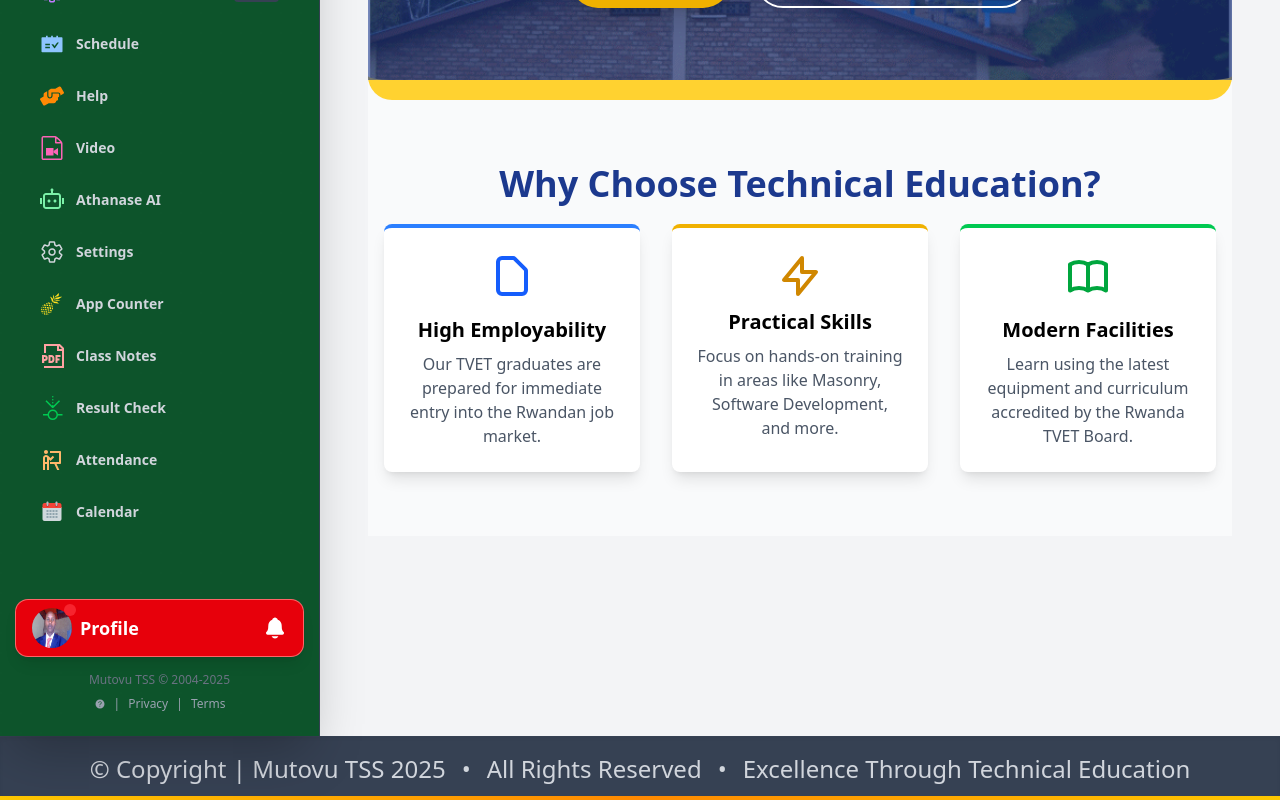
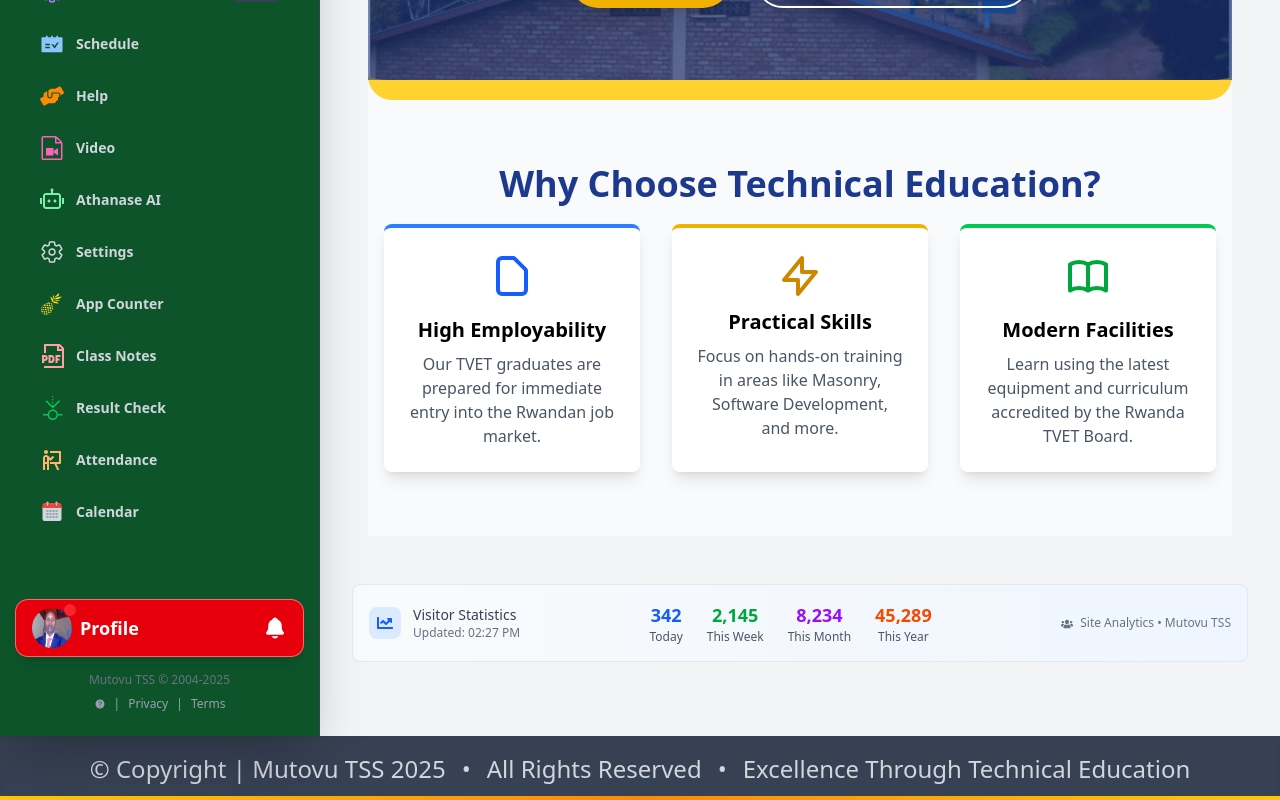
Before and after one commit to athanase12/mutovutss, a React (Vite) app: page / in a window 1280 px wide. Shown: the part 576-1376 px from the top of the page. Built offline with nearby package versions, Linux system fonts and the light colour scheme.

Commit message:
Update App.jsx

```diff
--- a/src/App.jsx
+++ b/src/App.jsx
@@ -1,4 +1,4 @@
-import React, { useState, useRef } from "react";
+import React, { useState, useRef, useEffect } from "react";
 import { BrowserRouter, Routes, Route, NavLink } from 'react-router-dom';
 // Assuming all pages components are available
 import Comp1 from "./pages/Comp1";
@@ -40,7 +40,7 @@ import { AiOutlineLoading3Quarters } from "react-icons/ai";
 import { IoIosThumbsUp, IoIosThumbsDown } from "react-icons/io";
 import { BsFillLightbulbFill, BsChatSquareQuoteFill, BsSearch } from "react-icons/bs";
 import { TbBrain, TbMoon, TbSun } from "react-icons/tb";
-import { FaBell, FaUserCircle, FaChevronRight, FaChevronLeft } from "react-icons/fa";
+import { FaBell, FaUserCircle, FaChevronRight, FaChevronLeft, FaUsers, FaChartLine } from "react-icons/fa";
 import { IoNotifications, IoHelpCircle } from "react-icons/io5";
 
 function App() {
@@ -49,6 +49,37 @@ function App() {
     const [activeHover, setActiveHover] = useState(null);
     const [searchOpen, setSearchOpen] = useState(false);
     const [notifications, setNotifications] = useState(3);
+    const [visitorStats, setVisitorStats] = useState({
+        today: 0,
+        thisWeek: 0,
+        thisMonth: 0,
+        thisYear: 0
+    });
+
+    // Initialize visitor statistics
+    useEffect(() => {
+        // Set initial values
+        const initialStats = {
+            today: 342,
+            thisWeek: 2145,
+            thisMonth: 8234,
+            thisYear: 45289
+        };
+
+        setVisitorStats(initialStats);
+
+        // Update stats every 5 minutes
+        const interval = setInterval(() => {
+            setVisitorStats(prev => ({
+                today: prev.today + Math.floor(Math.random() * 3),
+                thisWeek: prev.thisWeek + Math.floor(Math.random() * 5),
+                thisMonth: prev.thisMonth + Math.floor(Math.random() * 10),
+                thisYear: prev.thisYear + Math.floor(Math.random() * 15)
+            }));
+        }, 300000);
+
+        return () => clearInterval(interval);
+    }, []);
 
     // Enhanced NavLink classes with big underline effect
     const baseNavClass =
@@ -103,6 +134,48 @@ function App() {
         { to: "attendance", icon: <RiPresentationLine className="text-2xl" />, label: "Attendance", color: "text-orange-300" },
         { to: "calendar", icon: <FcCalendar className="text-2xl" />, label: "Calendar", color: "text-blue-200" }
     ];
+
+    // Minimal Visitor Statistics Component (Single line)
+    const MinimalVisitorStats = () => {
+        return (
+            <div className="mt-8 p-4 bg-gradient-to-r from-gray-50 to-blue-50 rounded-lg border border-gray-200">
+                <div className="flex flex-col sm:flex-row items-center justify-between">
+                    <div className="flex items-center gap-3 mb-3 sm:mb-0">
+                        <div className="p-2 bg-blue-100 rounded-lg">
+                            <FaChartLine className="text-blue-600" />
+                        </div>
+                        <div>
+                            <div className="text-sm font-medium text-gray-700">Visitor Statistics</div>
+                            <div className="text-xs text-gray-500">Updated: {new Date().toLocaleTimeString([], { hour: '2-digit', minute: '2-digit' })}</div>
+                        </div>
+                    </div>
+
+                    <div className="flex flex-wrap justify-center gap-4 sm:gap-6">
+                        <div className="text-center">
+                            <div className="text-lg font-bold text-blue-600">{visitorStats.today.toLocaleString()}</div>
+                            <div className="text-xs text-gray-600">Today</div>
+                        </div>
+                        <div className="text-center">
+                            <div className="text-lg font-bold text-green-600">{visitorStats.thisWeek.toLocaleString()}</div>
+                            <div className="text-xs text-gray-600">This Week</div>
+                        </div>
+                        <div className="text-center">
+                            <div className="text-lg font-bold text-purple-600">{visitorStats.thisMonth.toLocaleString()}</div>
+                            <div className="text-xs text-gray-600">This Month</div>
+                        </div>
+                        <div className="text-center">
+                            <div className="text-lg font-bold text-orange-600">{visitorStats.thisYear.toLocaleString()}</div>
+                            <div className="text-xs text-gray-600">This Year</div>
+                        </div>
+                    </div>
+
+                    <div className="mt-3 sm:mt-0 text-xs text-gray-500">
+                        <FaUsers className="inline mr-1" /> Site Analytics • Mutovu TSS
+                    </div>
+                </div>
+            </div>
+        );
+    };
 
     // Enhanced Athanase AI component with thinking capability
     const AthanaseAI = () => {
@@ -870,6 +943,9 @@ function App() {
                             <Route path="*" element={<Notfound />} />
                         </Routes>
                     </main>
+
+                    {/* Minimal Visitor Statistics */}
+                    <MinimalVisitorStats />
                 </div>
             </div>
 
```
